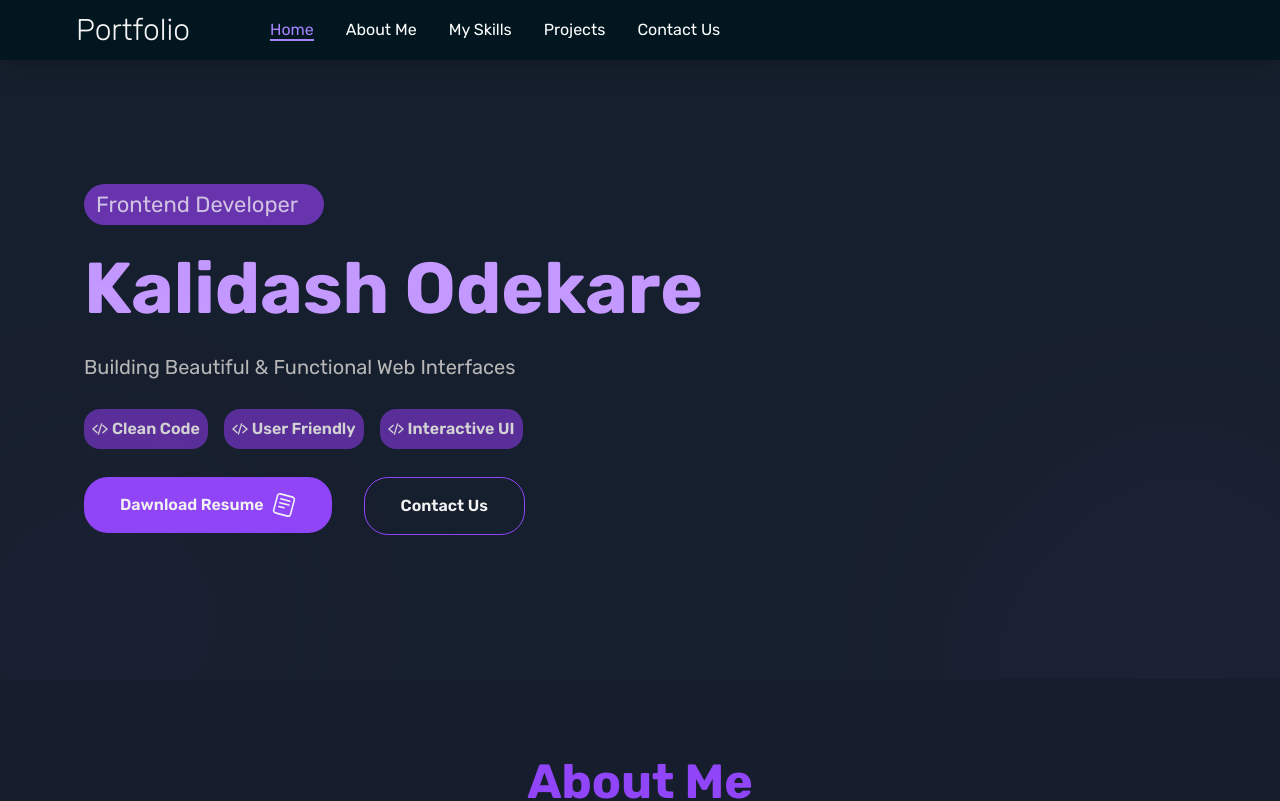
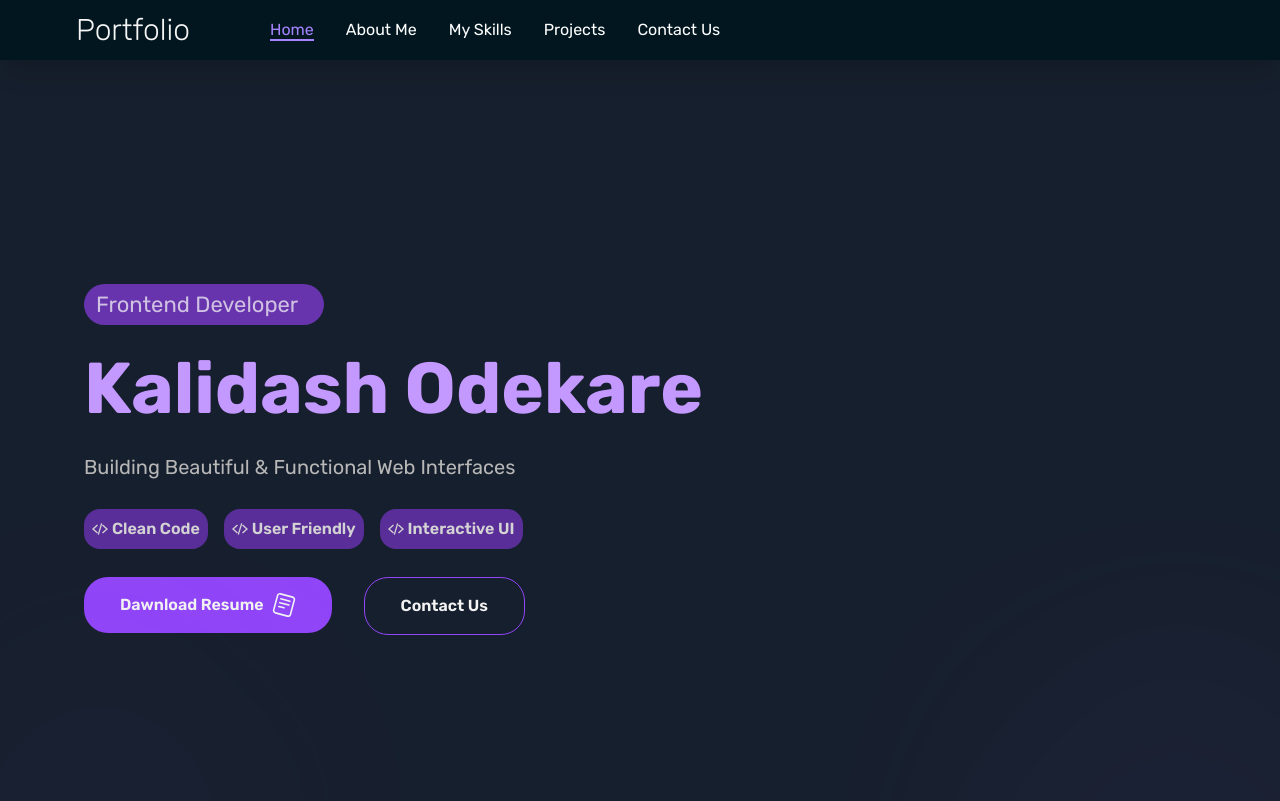
Before and after one commit to kalidashodekare14/Portfolio, a Next.js app: page / in a window 1280 px wide. Shown: the top 801 px of the page. Built offline with nearby package versions, Linux system fonts and the light colour scheme.

Commit message:
HeroSection Contact Me button linked

```diff
--- a/components/HeroSection1.tsx
+++ b/components/HeroSection1.tsx
@@ -4,12 +4,12 @@ import { ins } from "motion/react-client";
 import Link from "next/link";
 import { IoCodeSlashSharp } from "react-icons/io5";
 import { SiReaddotcv } from "react-icons/si";
-
+import { Link as ScrollLink } from 'react-scroll'
 
 const HeroSection1 = () => {
     return (
         <div id='hero' className='-mt-px relative  bg-[#161f2d] overflow-hidden font-roboto pb-5'>
-            <div className='relative lg:max-w-6xl m-auto h-150 flex items-center'>
+            <div className='relative lg:max-w-6xl m-auto lg:min-h-screen flex items-center'>
                 <div className="space-y-7 mx-5">
                     <p className='relative z-20 w-60 text-[#f7f6f6bb] text-[22px] bg-[#6734AE] p-3 py-1 rounded-3xl'>Frontend Developer</p>
                     <h6 className='text-[#C398FF] text-7xl font-bold mt-4 '>Kalidash Odekare</h6>
@@ -82,7 +82,13 @@ const HeroSection1 = () => {
                                 </motion.span>
                             </motion.button>
                         </Link>
-
+                        <ScrollLink
+                            to="contact"
+                            spy={true}
+                            smooth={true}
+                            offset={-50}
+                            duration={600}
+                        >
                             <motion.button
                                 whileHover={{
                                     scale: 1.05,
@@ -95,6 +101,7 @@ const HeroSection1 = () => {
                                 className='ml-4 border border-[#9045F8] px-9 py-4 rounded-3xl font-semibold cursor-pointer text-[#f3f3f3]'>
                                 Contact Us
                             </motion.button>
+                        </ScrollLink>
                     </div>
                 </div>
             </div>
```
Lines whose indentation alone changed are shown as unchanged.
